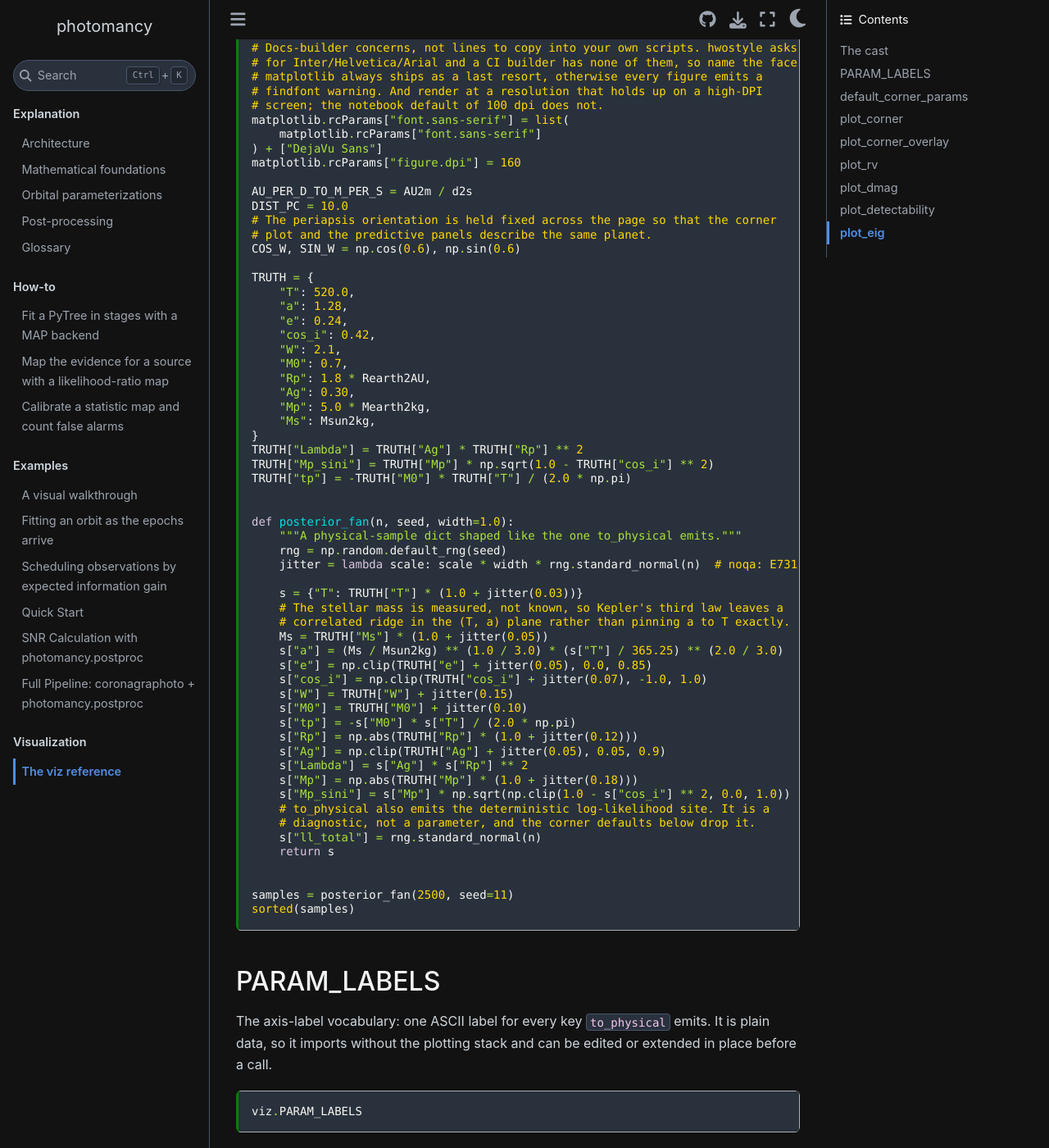
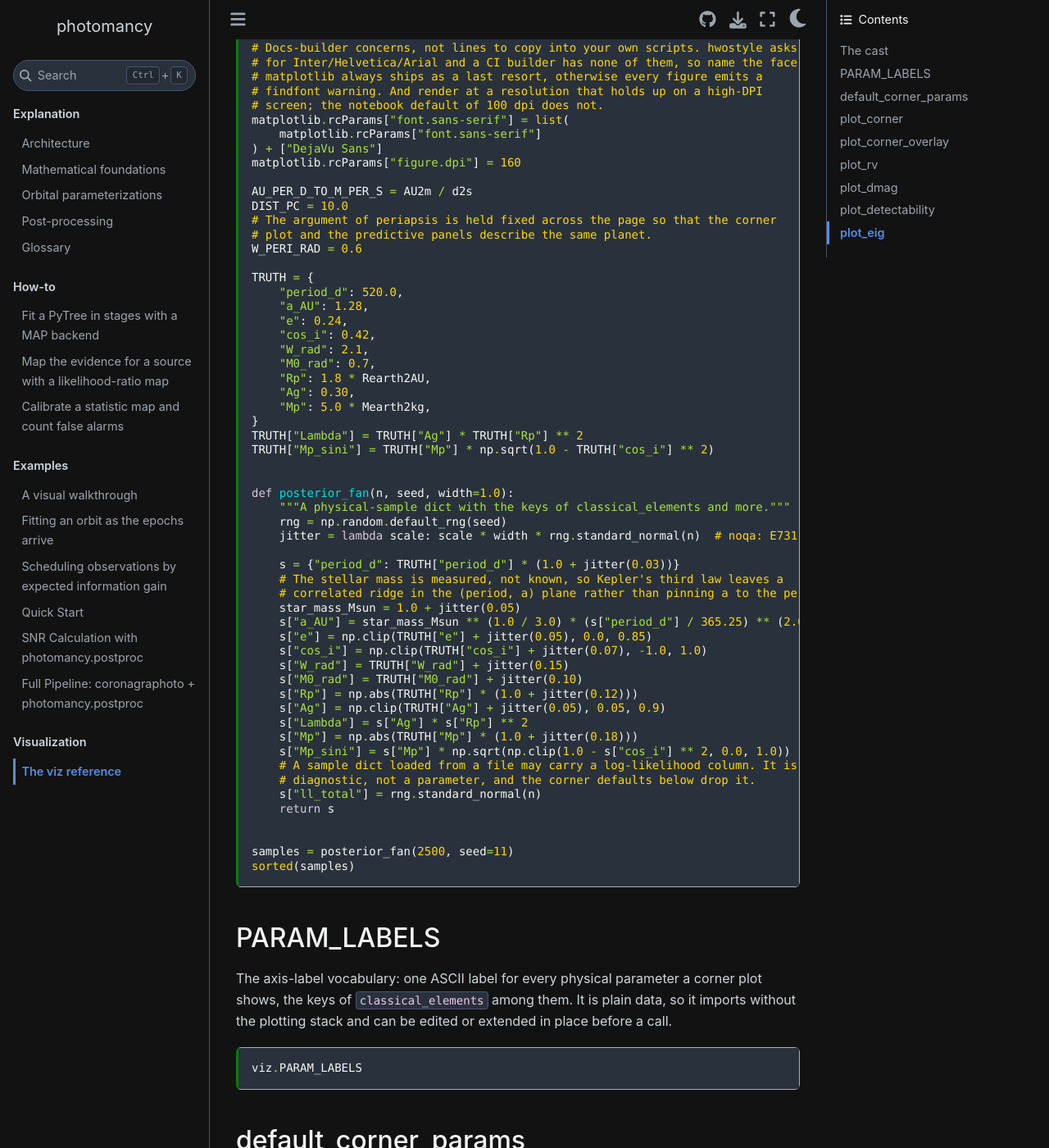
Before and after one commit to CoreySpohn/photomancy, a Sphinx documentation site: the page built from docs/gallery.md, in a window 1280 px wide and 1400 px high, scrolled down 1104 px. Shown: the whole window at 82% size. Built offline with Sphinx 7.4.7 and the Sphinx Book theme 1.1.4, drawn with Linux system fonts in a browser that asks for light colours; pages that are not in the unit, such as notebooks, are missing from menus; some of the changed text lies outside the part shown.

Commit message:
docs: gallery samples carry the classical_elements keys and build orbits with orbix

````diff
--- a/docs/gallery.md
+++ b/docs/gallery.md
@@ -36,9 +36,9 @@ rather than the documentation host.
 
 One warm super-Earth, ten parsecs away, and a posterior over it. The samples
 are drawn from a hand-built distribution around a known truth rather than from
-a real fit, which keeps this page fast and deterministic; the shapes are
-exactly what `ChartOrbitProblem.to_physical` and `sample_physical` produce, so the
-calls below are the calls you would make on a real posterior.
+a real fit, which keeps this page fast and deterministic. The orbital keys are
+those `photomancy.orbit.classical_elements` returns for a fitted `Posterior`,
+so the calls below are the calls you would make on a real posterior.
 
 ```{code-cell} ipython3
 import hwostyle
@@ -71,48 +71,45 @@ matplotlib.rcParams["figure.dpi"] = 160
 
 AU_PER_D_TO_M_PER_S = AU2m / d2s
 DIST_PC = 10.0
-# The periapsis orientation is held fixed across the page so that the corner
+# The argument of periapsis is held fixed across the page so that the corner
 # plot and the predictive panels describe the same planet.
-COS_W, SIN_W = np.cos(0.6), np.sin(0.6)
+W_PERI_RAD = 0.6
 
 TRUTH = {
-    "T": 520.0,
-    "a": 1.28,
+    "period_d": 520.0,
+    "a_AU": 1.28,
     "e": 0.24,
     "cos_i": 0.42,
-    "W": 2.1,
-    "M0": 0.7,
+    "W_rad": 2.1,
+    "M0_rad": 0.7,
     "Rp": 1.8 * Rearth2AU,
     "Ag": 0.30,
     "Mp": 5.0 * Mearth2kg,
-    "Ms": Msun2kg,
 }
 TRUTH["Lambda"] = TRUTH["Ag"] * TRUTH["Rp"] ** 2
 TRUTH["Mp_sini"] = TRUTH["Mp"] * np.sqrt(1.0 - TRUTH["cos_i"] ** 2)
-TRUTH["tp"] = -TRUTH["M0"] * TRUTH["T"] / (2.0 * np.pi)
 
 
 def posterior_fan(n, seed, width=1.0):
-    """A physical-sample dict shaped like the one to_physical emits."""
+    """A physical-sample dict with the keys of classical_elements and more."""
     rng = np.random.default_rng(seed)
     jitter = lambda scale: scale * width * rng.standard_normal(n)  # noqa: E731
 
-    s = {"T": TRUTH["T"] * (1.0 + jitter(0.03))}
+    s = {"period_d": TRUTH["period_d"] * (1.0 + jitter(0.03))}
     # The stellar mass is measured, not known, so Kepler's third law leaves a
-    # correlated ridge in the (T, a) plane rather than pinning a to T exactly.
-    Ms = TRUTH["Ms"] * (1.0 + jitter(0.05))
-    s["a"] = (Ms / Msun2kg) ** (1.0 / 3.0) * (s["T"] / 365.25) ** (2.0 / 3.0)
+    # correlated ridge in the (period, a) plane rather than pinning a to the period.
+    star_mass_Msun = 1.0 + jitter(0.05)
+    s["a_AU"] = star_mass_Msun ** (1.0 / 3.0) * (s["period_d"] / 365.25) ** (2.0 / 3.0)
     s["e"] = np.clip(TRUTH["e"] + jitter(0.05), 0.0, 0.85)
     s["cos_i"] = np.clip(TRUTH["cos_i"] + jitter(0.07), -1.0, 1.0)
-    s["W"] = TRUTH["W"] + jitter(0.15)
-    s["M0"] = TRUTH["M0"] + jitter(0.10)
-    s["tp"] = -s["M0"] * s["T"] / (2.0 * np.pi)
+    s["W_rad"] = TRUTH["W_rad"] + jitter(0.15)
+    s["M0_rad"] = TRUTH["M0_rad"] + jitter(0.10)
     s["Rp"] = np.abs(TRUTH["Rp"] * (1.0 + jitter(0.12)))
     s["Ag"] = np.clip(TRUTH["Ag"] + jitter(0.05), 0.05, 0.9)
     s["Lambda"] = s["Ag"] * s["Rp"] ** 2
     s["Mp"] = np.abs(TRUTH["Mp"] * (1.0 + jitter(0.18)))
     s["Mp_sini"] = s["Mp"] * np.sqrt(np.clip(1.0 - s["cos_i"] ** 2, 0.0, 1.0))
-    # to_physical also emits the deterministic log-likelihood site. It is a
+    # A sample dict loaded from a file may carry a log-likelihood column. It is a
     # diagnostic, not a parameter, and the corner defaults below drop it.
     s["ll_total"] = rng.standard_normal(n)
     return s
@@ -124,7 +121,8 @@ sorted(samples)
 
 ## PARAM_LABELS
 
-The axis-label vocabulary: one ASCII label for every key `to_physical` emits.
+The axis-label vocabulary: one ASCII label for every physical parameter a
+corner plot shows, the keys of `classical_elements` among them.
 It is plain data, so it imports without the plotting stack and can be edited or
 extended in place before a call.
 
@@ -147,19 +145,20 @@ viz.default_corner_params(samples)
 ## plot_corner
 
 The corner plot over physical orbital parameters. It takes either a
-`{name: (n,)}` sample dict, as here, or a fitted posterior together with the
-`ChartOrbitProblem` and a PRNG key, in which case it draws the samples itself.
+`{name: (n,)}` sample dict, as here, or a fitted `Posterior` together with a
+PRNG key and the model path of its orbits (`orbit_path`), in which case it
+draws the samples and reads their classical elements itself.
 `truths` marks the generating values and `ranges` pins the axis limits so that
 two figures stay comparable.
 
-The `(T, a)` panel is the one to read first: the two are tied by Kepler's third
-law, and the ridge is diagonal rather than a line only because the stellar mass
-carries its own uncertainty.
+The period and semi-major axis panel is the one to read first: the two are tied
+by Kepler's third law, and the ridge is diagonal rather than a line only because
+the stellar mass carries its own uncertainty.
 
 ```{code-cell} ipython3
 result = viz.plot_corner(
     samples,
-    params=["T", "a", "e", "cos_i"],
+    params=["period_d", "a_AU", "e", "cos_i"],
     truths=TRUTH,
     title="a five-epoch posterior",
 )
@@ -175,32 +174,38 @@ eventually has to show.
 ```{code-cell} ipython3
 result = viz.plot_corner_overlay(
     [posterior_fan(2500, seed=11), posterior_fan(2500, seed=12, width=0.45)],
-    params=["T", "e", "cos_i"],
+    params=["period_d", "e", "cos_i"],
     names=["1 epoch", "4 epochs"],
 )
 ```
 
 ## plot_rv
 
-Radial-velocity curves, converted from the library's native AU/day to the m/s a
-reader expects. A `(T,)` array draws one curve and a `(K, T)` array draws a fan
-of posterior-predictive draws, which is how a posterior is usually shown
-against its data. Passing a `RadialVelocityData` adds its valid prefix as errorbars,
-converted the same way, so the two can never drift apart in units.
+Radial-velocity curves, converted from the AU/day of orbit velocities to the
+m/s a reader expects. A `(T,)` array draws one curve and a `(K, T)` array draws
+a fan of posterior-predictive draws, which is how a posterior is usually shown
+against its data. Passing a `RadialVelocityData`, which holds its velocities in
+m/s, adds its valid prefix as errorbars.
 
 ```{code-cell} ipython3
-t_d = jnp.linspace(0.0, TRUTH["T"], 300)
+t_d = jnp.linspace(0.0, TRUTH["period_d"], 300)
 n_draws = 80
 draws = {k: jnp.asarray(v[:n_draws]) for k, v in samples.items()}
 
+
 def orbits_of(physical):
-    """Batched orbix orbits for a physical-sample dict at the fixed orientation."""
-    full = dict(
-        physical,
-        cos_w=jnp.full_like(physical["T"], COS_W),
-        sin_w=jnp.full_like(physical["T"], SIN_W),
+    """Batched orbix orbits for a physical-sample dict at the fixed periapsis."""
+    a_AU = jnp.asarray(physical["a_AU"])
+    mass_Msun = jnp.asarray(physical["Mp"]) / Msun2kg
+    return FrameOrbit.from_classical(
+        a_AU,
+        physical["e"],
+        jnp.arccos(physical["cos_i"]),
+        physical["W_rad"],
+        jnp.full_like(a_AU, W_PERI_RAD),
+        physical["M0_rad"],
+        mu_AU3_per_d2=enclosed_mu(jnp.asarray(1.0), mass_Msun[..., None])[..., 0],
     )
-    return orbits_from_samples(full, Msun2kg, reference_day=0.0)
 
 
 def stellar_rv_au_per_d(orbit, mass_kg, times):
@@ -217,18 +222,16 @@ rv_fan = jax.vmap(lambda orbit, mass: stellar_rv_au_per_d(orbit, mass, t_d))(
 rng = np.random.default_rng(4)
 t_obs = np.array([15.0, 90.0, 180.0, 275.0, 360.0])
 rv_err_m_s = 0.08
-truth_keys = ("T", "e", "cos_i", "W", "tp", "Mp")
+truth_keys = ("a_AU", "e", "cos_i", "W_rad", "M0_rad", "Mp")
 truth_orbit = orbits_of({k: jnp.asarray(TRUTH[k]) for k in truth_keys})
-rv_truth = np.asarray(
+rv_truth_m_s = AU_PER_D_TO_M_PER_S * np.asarray(
     stellar_rv_au_per_d(truth_orbit, TRUTH["Mp"], jnp.asarray(t_obs))
 )
-rv_obs = rv_truth + (rv_err_m_s / AU_PER_D_TO_M_PER_S) * rng.standard_normal(
-    t_obs.size
-)
+rv_obs_m_s = rv_truth_m_s + rv_err_m_s * rng.standard_normal(t_obs.size)
 rv_data = RadialVelocityData.pad(
     times=jnp.asarray(t_obs),
-    rv=jnp.asarray(rv_obs),
-    rv_err=jnp.full(t_obs.size, rv_err_m_s / AU_PER_D_TO_M_PER_S),
+    rv=jnp.asarray(rv_obs_m_s),
+    rv_err=jnp.full(t_obs.size, rv_err_m_s),
     inst_ids=jnp.zeros(t_obs.size, dtype=int),
     n_inst=1,
 )
@@ -318,7 +321,7 @@ result in a closed loop.
 
 ```{code-cell} ipython3
 candidates_d = np.linspace(0.0, 900.0, 400)
-geometric = 0.35 + 0.12 * np.sin(2.0 * np.pi * candidates_d / TRUTH["T"])
+geometric = 0.35 + 0.12 * np.sin(2.0 * np.pi * candidates_d / TRUTH["period_d"])
 alias = 1.1 * np.exp(-0.5 * ((candidates_d - 300.0) / 70.0) ** 2)
 
 result = viz.plot_eig(
````
Also changed, not shown: other parts of docs/gallery.md (+1 -1 lines).
